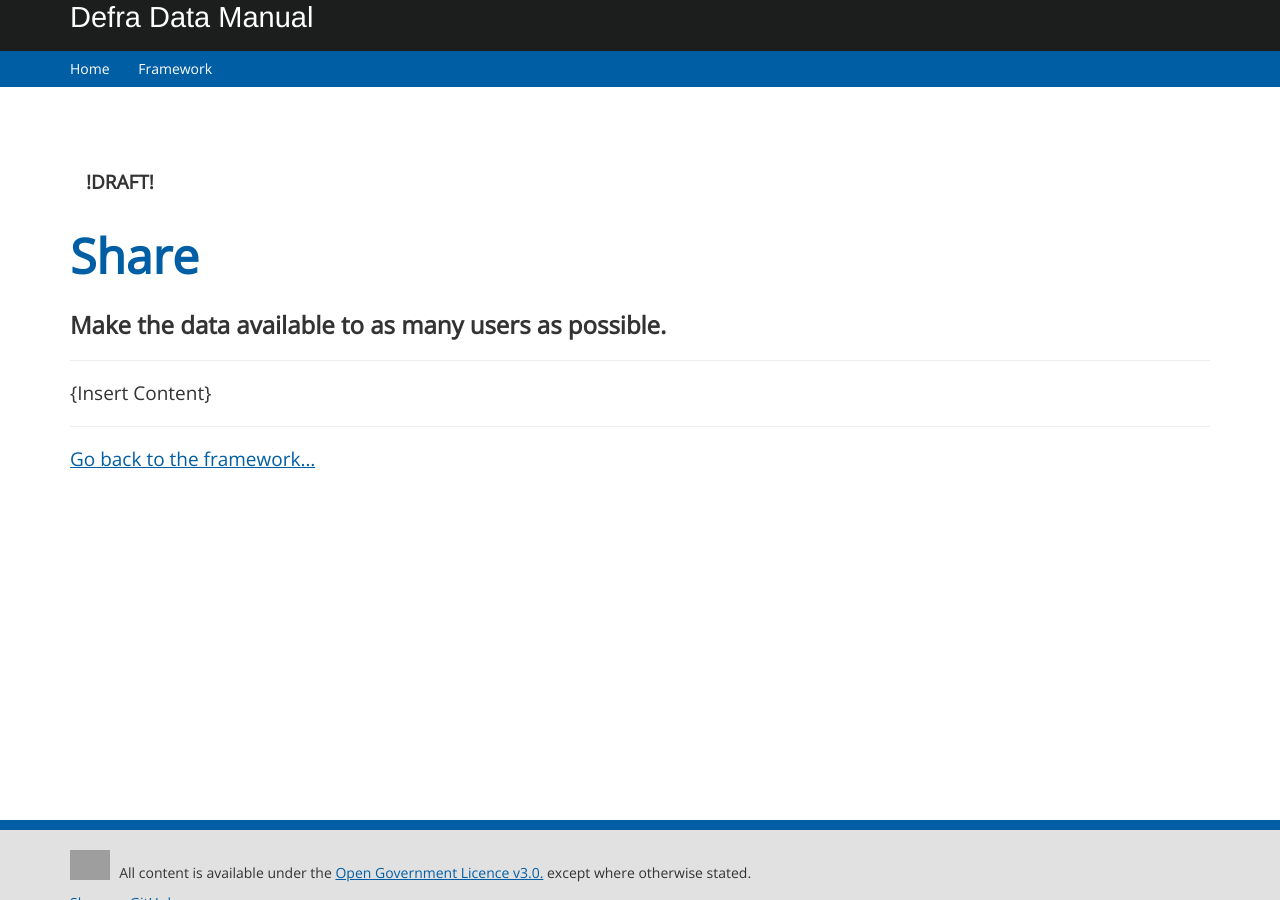
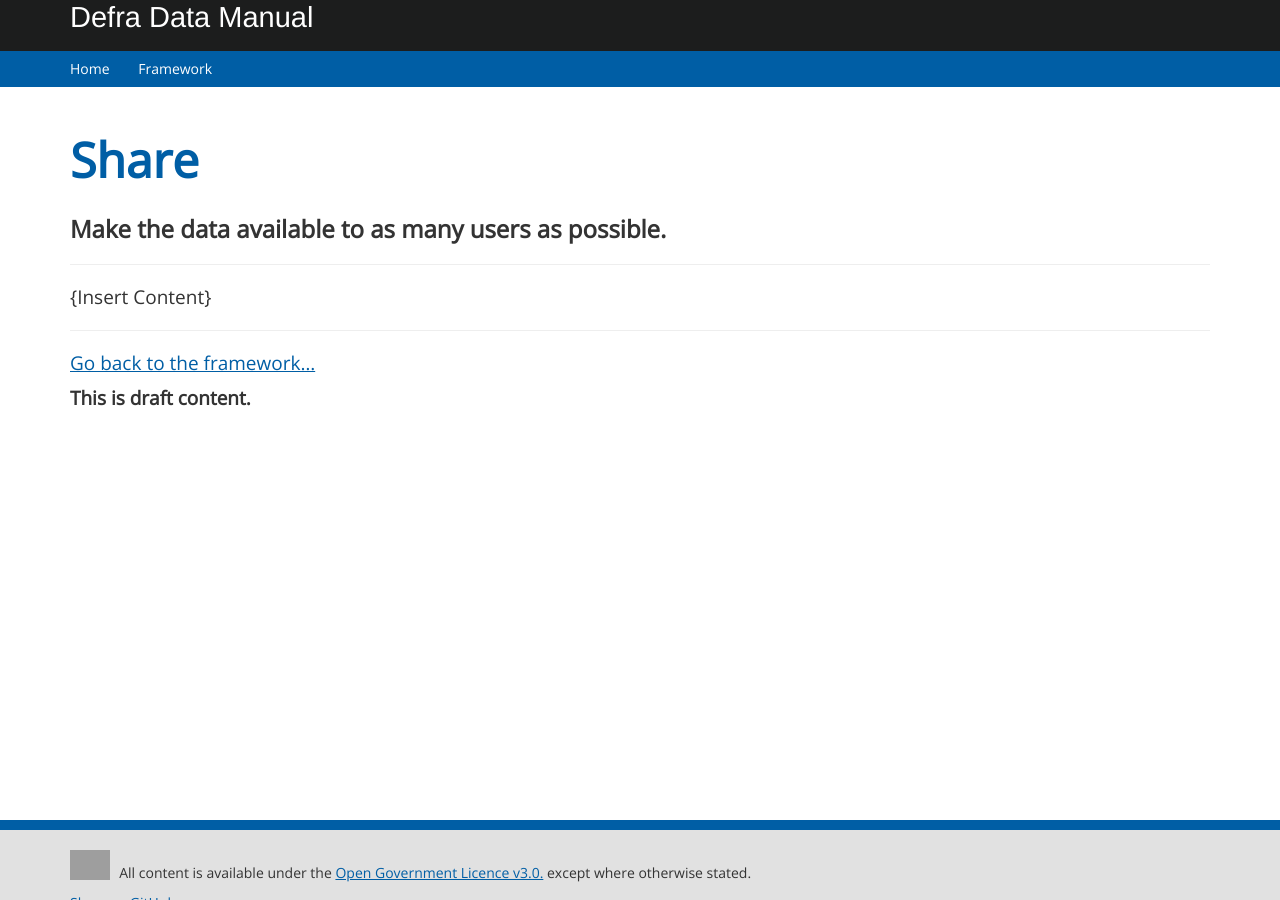
Before and after one commit to andjnewman/DDM, a Jekyll site: the page built from framework/share.md, in a window 1280 px wide. Built offline with Jekyll 4.4.1, drawn with Linux system fonts in a browser that asks for light colours.

Commit message:
Update default.html

```diff
--- a/_layouts/default.html
+++ b/_layouts/default.html
@@ -30,11 +30,12 @@
 
 <div class="container">
 
+{{ content }}
+
 {% if page.status contains "draft" %}
-	<h3 class="alert"> !DRAFT!</h3>
+	<p><strong>This is draft content.</strong></p>
 {% endif %}
 
-{{ content }}
 </div>
 	 </main>
     </div>
```
